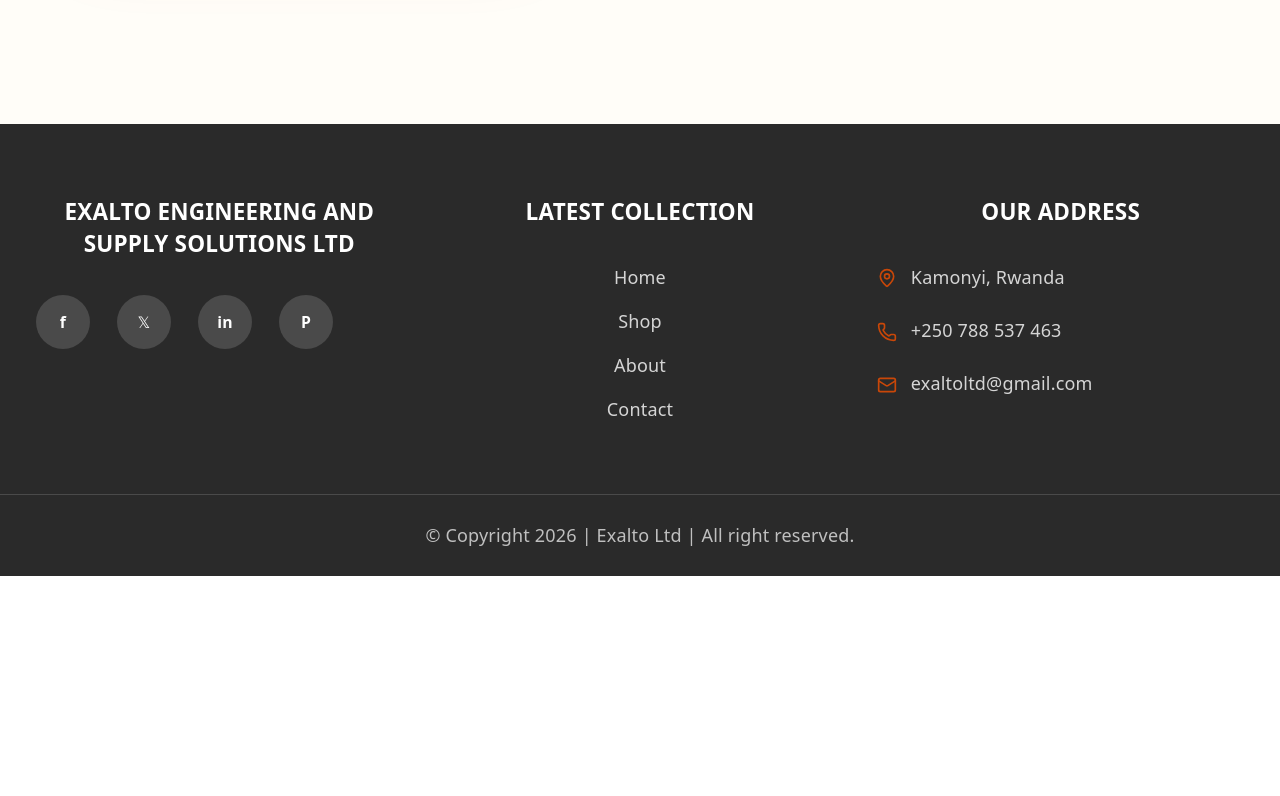
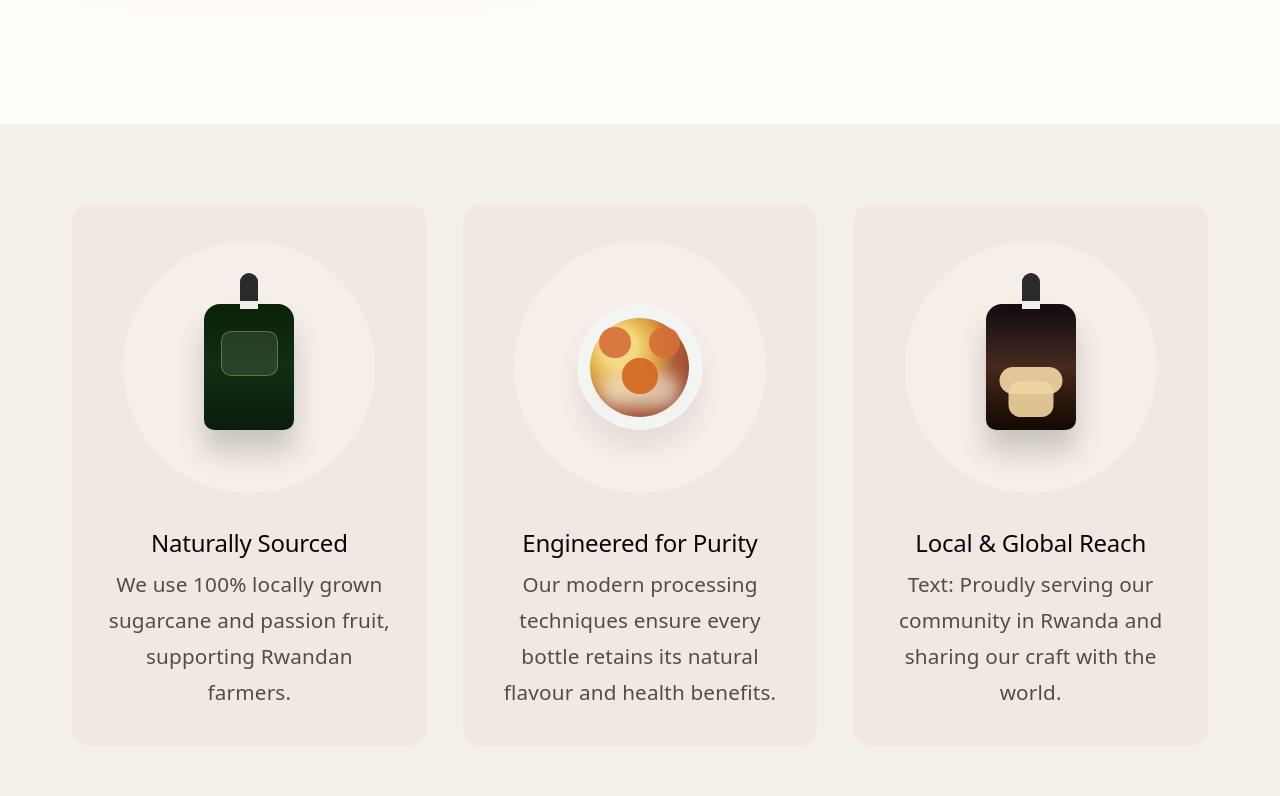
Before and after one commit to sauverpro/exalto-platform, a React (Vite) app in the folder Exalto-frontend/: page / in a window 1280 px wide. Shown: the part 1544-2340 px from the top of the page. Before the commit the page ends 2120 px from the top, so only its background shows below. Built offline with nearby package versions, Linux system fonts and the light colour scheme.

Commit message:
updated home page

```diff
--- a/Exalto-frontend/src/App.tsx
+++ b/Exalto-frontend/src/App.tsx
@@ -112,8 +112,53 @@ function App() {
           </div>
         </section>
 
-        {/* Polished sections */}
+        <section className="bg-[#f3efe9] px-5 py-10 sm:px-8 sm:py-14 lg:px-16 lg:py-18">
+          <div className="mx-auto grid max-w-[1400px] gap-8 lg:grid-cols-3">
+            <div className="rounded-[18px] bg-[#f0e8e1] p-6 sm:p-8">
+              <div className="mx-auto mb-8 flex h-56 w-56 items-center justify-center rounded-full bg-[#f6efe9]">
+                <div className="relative flex h-28 w-20 items-end justify-center rounded-[16px_16px_10px_10px] bg-gradient-to-b from-[#0a2109] via-[#102f13] to-[#091d0d] shadow-[0_22px_28px_rgba(0,0,0,0.18)]">
+                  <div className="absolute -top-7 left-1/2 h-8 w-4 -translate-x-1/2 rounded-t-[1.2rem] border-b-[8px] border-[#f0efee] bg-[#2a2a2a]" />
+                  <div className="absolute inset-x-[18%] top-6 h-10 rounded-[10px] border border-[#d8b36a]/40 bg-[#f2f7ef]/10" />
+                </div>
+              </div>
+              <h2 className="text-center text-4xl font-black leading-tight text-[#1b1b1b] sm:text-5xl">Naturally Sourced</h2>
+              <p className="mt-6 text-center text-lg leading-8 text-[#514d49] sm:text-[1.15rem]">
+                We use 100% locally grown sugarcane and passion fruit, supporting Rwandan farmers.
+              </p>
+            </div>
 
+            <div className="rounded-[18px] bg-[#f0e8e1] p-6 sm:p-8">
+              <div className="mx-auto mb-8 flex h-56 w-56 items-center justify-center rounded-full bg-[#f6efe9]">
+                <div className="relative flex h-28 w-28 items-center justify-center rounded-full bg-[#f2f5f2] shadow-[0_18px_24px_rgba(0,0,0,0.08)]">
+                  <div className="absolute inset-3 rounded-full bg-[radial-gradient(circle_at_30%_30%,#f2d090_0%,#f7d66c_18%,#d38d23_42%,#a44a20_58%,#7a2416_100%)] opacity-90" />
+                  <div className="absolute inset-x-5 bottom-5 h-8 rounded-full bg-[#f0e9d7] opacity-70 blur-sm" />
+                  <div className="absolute left-5 top-5 h-7 w-7 rounded-full bg-[#d46f39] opacity-90" />
+                  <div className="absolute right-5 top-5 h-7 w-7 rounded-full bg-[#d46f39] opacity-90" />
+                  <div className="absolute bottom-8 left-10 h-8 w-8 rounded-full bg-[#d66e2a] opacity-90" />
+                  <div className="absolute bottom-8 right-10 h-8 w-8 rounded-full bg-[#d66e2a] opacity-90" />
+                </div>
+              </div>
+              <h2 className="text-center text-4xl font-black leading-tight text-[#1b1b1b] sm:text-5xl">Engineered for Purity</h2>
+              <p className="mt-6 text-center text-lg leading-8 text-[#514d49] sm:text-[1.15rem]">
+                Our modern processing techniques ensure every bottle retains its natural flavour and health benefits.
+              </p>
+            </div>
+
+            <div className="rounded-[18px] bg-[#f0e8e1] p-6 sm:p-8">
+              <div className="mx-auto mb-8 flex h-56 w-56 items-center justify-center rounded-full bg-[#f6efe9]">
+                <div className="relative flex h-28 w-20 items-end justify-center rounded-[16px_16px_10px_10px] bg-gradient-to-b from-[#120b12] via-[#472a1d] to-[#140903] shadow-[0_22px_28px_rgba(0,0,0,0.18)]">
+                  <div className="absolute -top-7 left-1/2 h-8 w-4 -translate-x-1/2 rounded-t-[1.2rem] border-b-[8px] border-[#f0efee] bg-[#2a2a2a]" />
+                  <div className="absolute bottom-8 left-1/2 h-6 w-14 -translate-x-1/2 rounded-full bg-[#f5d8a7] opacity-90" />
+                  <div className="absolute bottom-3 left-1/2 h-8 w-10 -translate-x-1/2 rounded-[12px] bg-[#f0d6a0] opacity-90" />
+                </div>
+              </div>
+              <h2 className="text-center text-4xl font-black leading-tight text-[#1b1b1b] sm:text-5xl">Local &amp; Global Reach</h2>
+              <p className="mt-6 text-center text-lg leading-8 text-[#514d49] sm:text-[1.15rem]">
+                Text: Proudly serving our community in Rwanda and sharing our craft with the world.
+              </p>
+            </div>
+          </div>
+        </section>
       </main>
 
       {/* FOOTER */}
```
